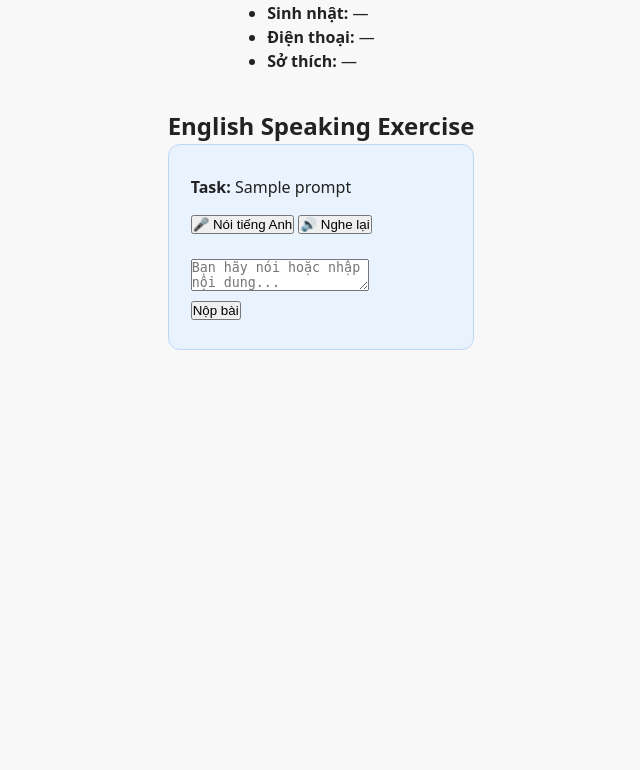
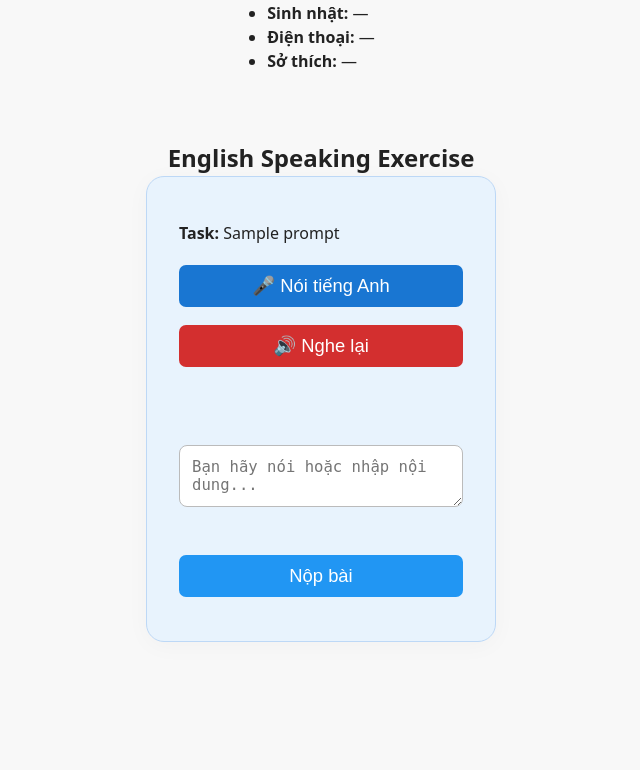
Before and after one commit to Tuan-23880095/english-ai-trainer, a FastAPI app: template app/presentation/templates/exercise.html in a window 1280 px wide. Shown: the part 280-1050 px from the top of the page, without its empty margins (319-959 px from the left). Before the commit the page ends 630 px from the top, so only its background shows below. Run offline with FastAPI, Linux system fonts and the light colour scheme; the template is opened without the code that fills it: most values are stand-ins (such as "Sample title", 1, 10 or a date in 2020); parts of the project's set-up code (start-up, migrations or seed data) failed here and were passed over.

Commit message:
Cập nhật code

```diff
--- a/app/presentation/routers/exercise.py
+++ b/app/presentation/routers/exercise.py
@@ -21,7 +21,11 @@ async def submit_answer(ex_id: int, request: Request, user=Depends(simple_auth))
     answer = data.get("answer")
     db = SessionLocal()
     ex = ExerciseRepoSQL(db).get(ex_id)
+    if not ex:
+        db.close()
+        return JSONResponse({"error": "Bài tập không tồn tại!"}, status_code=404)
     score, feedback = AIService.evaluate(answer, ex.answer)
+
     ResultRepoSQL(db).add(user_id=user.id, exercise_id=ex_id, answer=answer, score=score, feedback=feedback)
     db.close()
     return JSONResponse({"score": score, "feedback": feedback, "model_answer": ex.answer})
--- a/app/presentation/static/css/style.css
+++ b/app/presentation/static/css/style.css
@@ -192,3 +192,69 @@ form button:hover { background: #0052a3 }
     color: #d33;
     font-weight: bold;
 }
+.exercise-container {
+  display: flex;
+  flex-direction: column;
+  align-items: center;
+  margin: 2em 0;
+}
+
+.exercise-section {
+  background: #e8f3fd;
+  border-radius: 18px;
+  padding: 32px 32px 20px 32px;
+  margin-bottom: 32px;
+  border: 1.5px solid #bdd8f6;
+  max-width: 600px;
+  min-width: 350px;
+  width: 100%;
+  box-shadow: 0 4px 24px 0 rgba(0,0,0,0.03);
+}
+
+.input-area {
+  margin-top: 20px;
+  display: flex;
+  flex-direction: column;
+  gap: 12px;
+}
+
+.input-area button {
+  font-size: 1.15em;
+  padding: 10px 22px;
+  border-radius: 7px;
+  border: none;
+  background: #1976d2;
+  color: #fff;
+  margin-bottom: 6px;
+  cursor: pointer;
+  transition: background 0.18s;
+}
+.input-area button:hover {
+  background: #145ea8;
+}
+.input-area .tts-btn {
+  background: #d32f2f;
+}
+.input-area .tts-btn:hover {
+  background: #a51414;
+}
+textarea#inputText {
+  font-size: 1.2em;
+  padding: 12px;
+  border-radius: 8px;
+  border: 1.2px solid #bbb;
+  width: 100%;
+  min-height: 48px;
+  box-sizing: border-box;
+}
+#btn-submit {
+  background: #2196f3;
+}
+#btn-submit:hover {
+  background: #1565c0;
+}
+
+#feedback-block {
+  margin-top: 18px;
+  font-size: 1.09em;
+}
--- a/app/presentation/templates/exercise.html
+++ b/app/presentation/templates/exercise.html
@@ -3,12 +3,14 @@
 {% block content %}
 <div class="exercise-container">
   <h2>English Speaking Exercise</h2>
-  <section class="exercise" style="
-      background: #e8f3fd; border-radius: 12px;
-      padding: 18px 22px 10px 22px; margin-bottom: 20px;
-      border: 1px solid #bdd8f6; max-width: 500px; margin-left:auto; margin-right:auto;">
+  <section class="exercise exercise-section">
     <p>
-      <b>Task:</b> <span id="exercise-prompt">{{ exercise.prompt }}</span>
+      <b>Task:</b>
+      {% if exercise %}
+        <span id="exercise-prompt">{{ exercise.prompt }}</span>
+      {% else %}
+        <span style="color:red">Chưa có bài tập nào trong hệ thống!</span>
+      {% endif %}
     </p>
     <div class="input-area">
       <button class="voice-btn" id="btn-voice">🎤 Nói tiếng Anh</button>
@@ -18,7 +20,7 @@
       <br/>
       <button id="btn-submit">Nộp bài</button>
     </div>
-    <div id="feedback-block" style="margin-top:18px;"></div>
+    <div id="feedback-block"></div>
   </section>
 </div>
 {% endblock %}
```
